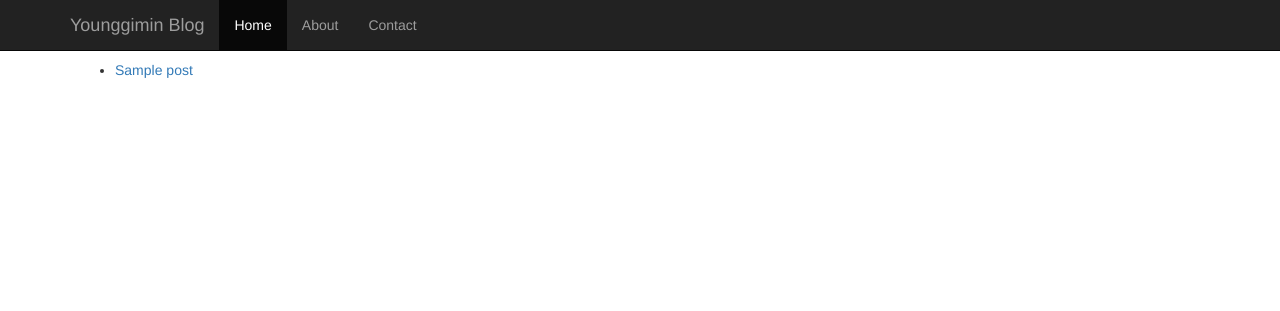
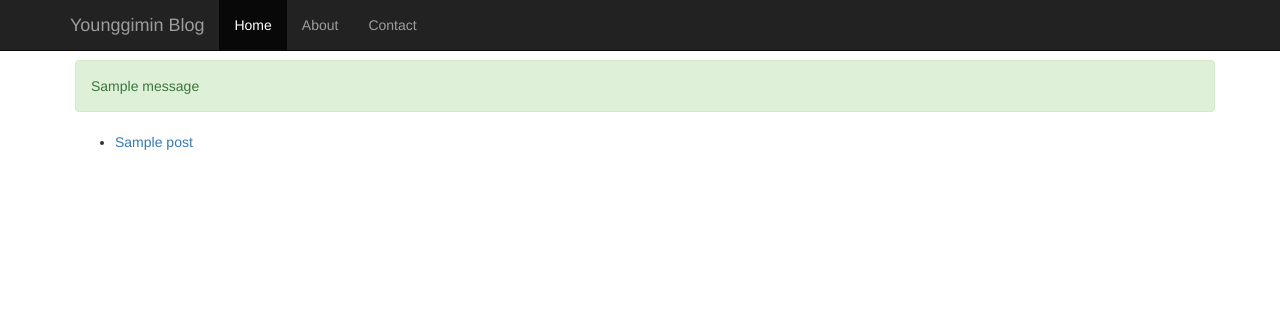
Before and after one commit to saintexupery/younggimin, a Django app: page /blog/ in a window 1280 px wide. Shown: the top 311 px of the page. Run offline with Django 3.2, Linux system fonts and the light colour scheme; tables that the repository leaves empty hold one stand-in row (values such as "Sample post"); one stand-in notice (Sample message) is shown; some libraries are stand-ins or nearby versions.

Commit message:
message framework

```diff
--- a/blog/templates/blog/post_list.html
+++ b/blog/templates/blog/post_list.html
@@ -1,5 +1,13 @@
 {% extends 'blog/base.html' %}
 {% block content %}
+
+{% if messages %}
+    {% for message in messages %}
+        <div class="alert alert-{{ message.tags }}">
+            {{ message }}
+        </div>
+    {% endfor %}
+{% endif %}
 
 <ul>
     {% for post in post_list %}
--- a/blog/views.py
+++ b/blog/views.py
@@ -23,6 +23,7 @@ def post_new(request):
         form = PostForm(request.POST, request.FILES)
         if form.is_valid():
             post = form.save()
+            messages.success(request, '새로운 포스트를 등록하였습니다.')
             return redirect('blog:post_list')
     else :
         form = PostForm()
```
